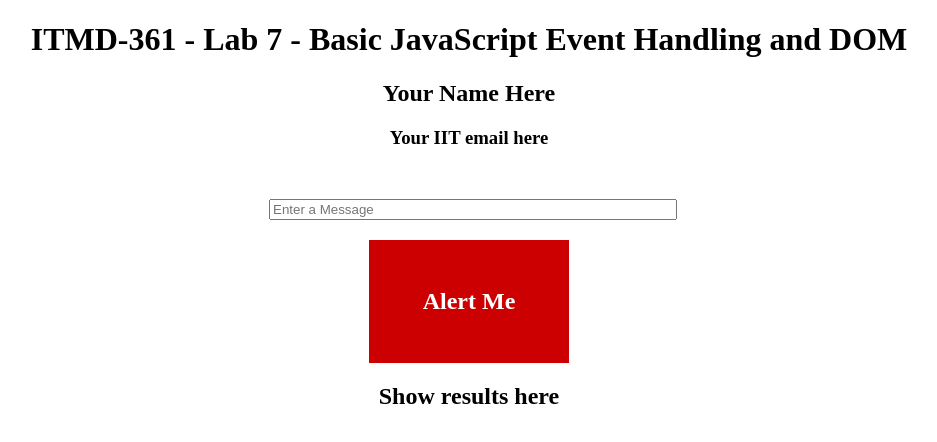
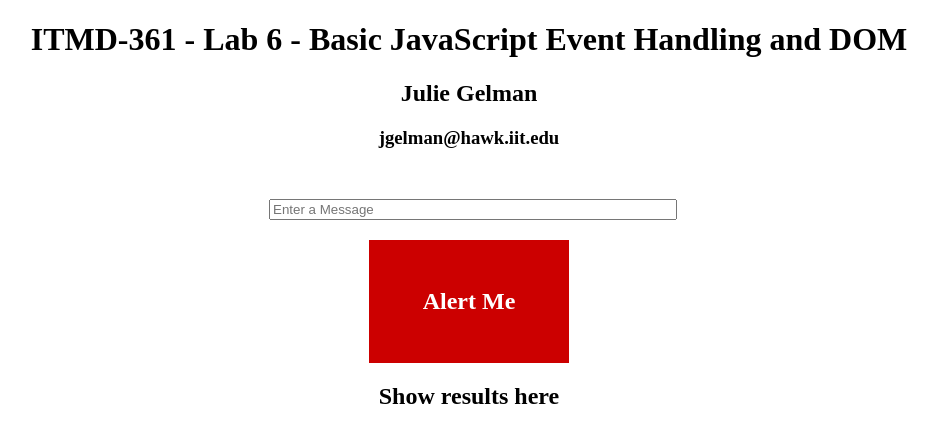
Before and after one commit to juliegelman/lab6, a plain HTML site: page index.html in a window 1280 px wide. Shown: the whole page, without its empty margins (171-1108 px from the left). Drawn offline with Linux system fonts and the light colour scheme.

Commit message:
changed info to mine

```diff
--- a/index.html
+++ b/index.html
@@ -27,9 +27,9 @@
 	</style>
 </head>
 <body>
-	<h1 class="center">ITMD-361 - Lab 7 - Basic JavaScript Event Handling and DOM</h1>
-	<h2 class="center">Your Name Here</h2>
-	<h3 class="center">Your IIT email here</h3>
+	<h1 class="center">ITMD-361 - Lab 6 - Basic JavaScript Event Handling and DOM</h1>
+	<h2 class="center">Julie Gelman</h2>
+	<h3 class="center">jgelman@hawk.iit.edu</h3>
 	<div id="container">
 		<input id="entryinput" type="text" name="textentry" placeholder="Enter a Message">
 		<div id="entrybutton">Alert Me</div>
```
